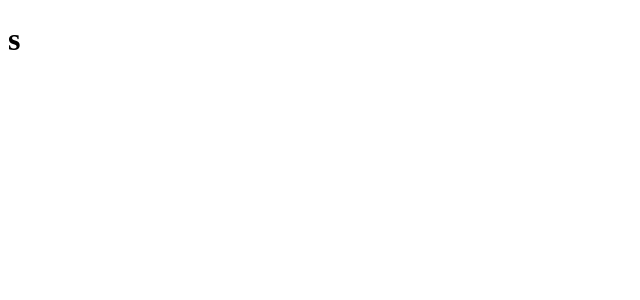
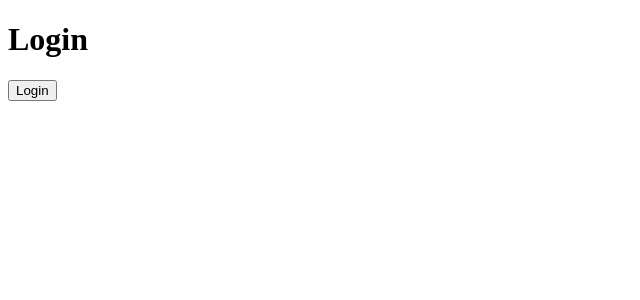
Before and after one commit to phj9020/instaclone-web, a React (Create React App) app: page / in a window 1280 px wide. Shown: the top 300 px of the page, without its empty margins (0-640 px from the left). Built offline with nearby package versions, Linux system fonts and the light colour scheme.

Commit message:
Concept of React Variable in apollo client

```diff
--- a/src/App.js
+++ b/src/App.js
@@ -1,9 +1,25 @@
+import React from 'react';
+import {HashRouter as Router, Switch, Route} from "react-router-dom";
+import Home from "./screen/Home";
+import Login from "./screen/Login";
+import NotFound from "./screen/NotFound";
+import { useReactiveVar } from '@apollo/client';
+import { isLoggedInVar } from './apollo';
 
 function App() {
+  const isLoggedIn = useReactiveVar(isLoggedInVar);
+
   return (
-    <div>
-      <h1>s</h1>
-    </div>
+    <Router>
+      <Switch>
+        <Route path="/" exact>
+          {isLoggedIn ? <Home /> : <Login />}
+        </Route>
+        <Route>
+          <NotFound />
+        </Route>
+      </Switch>
+    </Router>
   );
 }
 
--- /dev/null
+++ b/src/apollo.js
@@ -0,0 +1,3 @@
+import { makeVar } from '@apollo/client';
+
+export const isLoggedInVar = makeVar(false);
--- /dev/null
+++ b/src/screen/Home.js
@@ -0,0 +1,13 @@
+import React from 'react'
+import { isLoggedInVar } from '../apollo'
+
+function Home() {
+    return (
+        <div>
+            <h1>Home</h1>
+            <button onClick={()=> isLoggedInVar(false)}>Log out</button>
+        </div>
+    )
+}
+
+export default Home
--- /dev/null
+++ b/src/screen/Login.js
@@ -0,0 +1,13 @@
+import React from 'react'
+import { isLoggedInVar } from '../apollo'
+
+function Login() {
+    return (
+        <div>
+            <h1>Login</h1>
+            <button onClick={()=> isLoggedInVar(true)}>Login</button>
+        </div>
+    )
+}
+
+export default Login
--- /dev/null
+++ b/src/screen/NotFound.js
@@ -0,0 +1,11 @@
+import React from 'react'
+
+function NotFound() {
+    return (
+        <div>
+            <h1>404 Not Found</h1>
+        </div>
+    )
+}
+
+export default NotFound
```
Also changed, not shown: package.json (+10 -0 lines), 1 other file (tests, documents, lock files or other folders).
